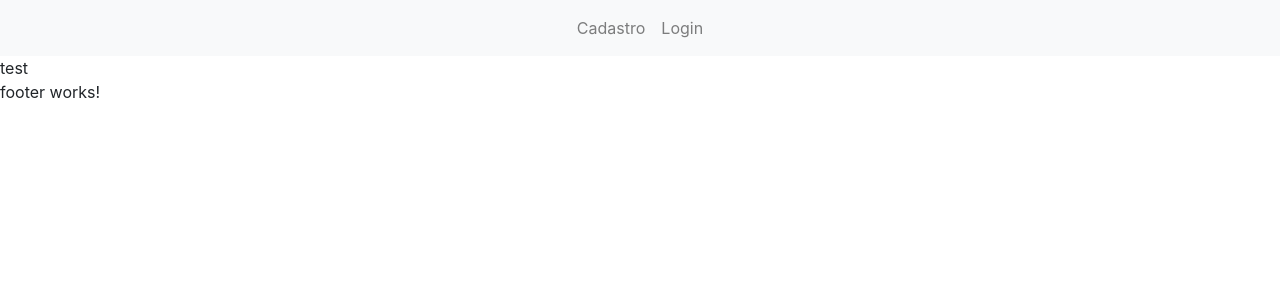
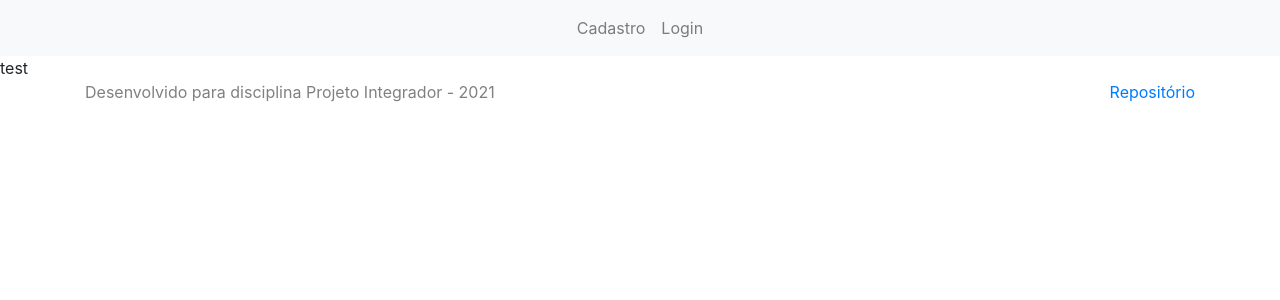
Before and after one commit to pedrozulian/web-teleagro, an Angular app: page / in a window 1280 px wide. Shown: the top 300 px of the page. Built offline with nearby package versions, Linux system fonts and the light colour scheme.

Commit message:
basic html for layout and footer

```diff
--- a/src/app/modules/layout/components/footer/footer.component.html
+++ b/src/app/modules/layout/components/footer/footer.component.html
@@ -1 +1,8 @@
-<p>footer works!</p>
+<footer class="container">
+    <p class="float-right">
+        <a href="https://github.com/pedrozulian/web-teleagro">Repositório</a>
+    </p>
+    <p style="color: grey;">
+        Desenvolvido para disciplina Projeto Integrador - 2021
+    </p>
+</footer>
--- a/src/app/modules/layout/layout.component.html
+++ b/src/app/modules/layout/layout.component.html
@@ -1,5 +1,7 @@
+<main>
 <app-header></app-header>
 <div class="wrapper">
     test
 </div>
 <app-footer></app-footer>
+</main>
```
